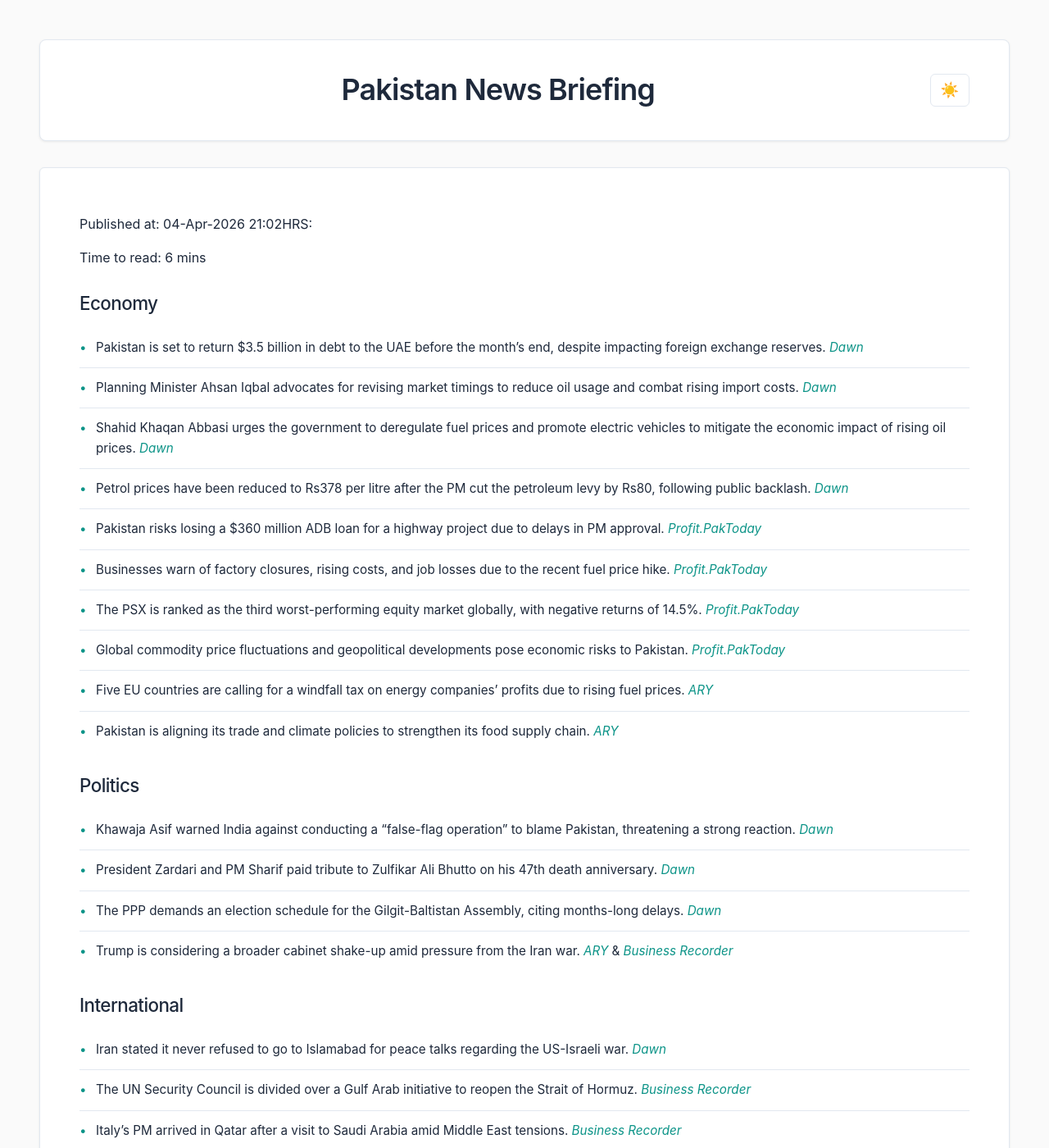
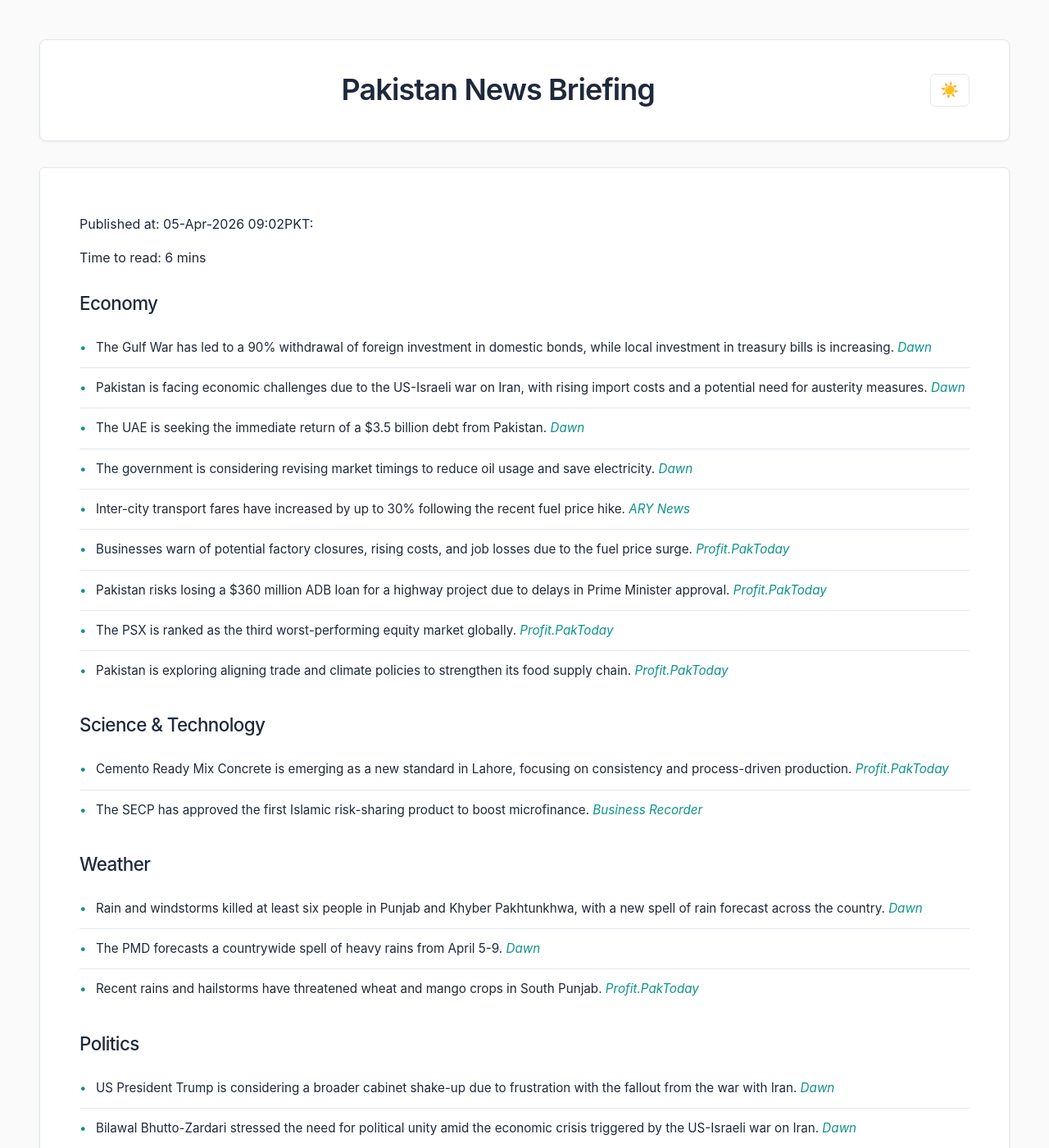
Before and after one commit to zsubzwary/news, a Jekyll site: the page built from en/index.md, in a window 1280 px wide and 1400 px high. Shown: the whole window at 82% size. Built offline with Jekyll 4.4.1, drawn with Linux system fonts in a browser that asks for light colours; some web fonts are replaced; some of the changed text lies outside the part shown.

Commit message:
DateTime; 2026-04-05T04:02:59.433Z

```diff
--- a/en/index.md
+++ b/en/index.md
@@ -4,77 +4,80 @@ title: Pakistan News Briefing
 lang: en
 ---
 
-Published at: 04-Apr-2026 21:02HRS:
+Published at: 05-Apr-2026 09:02PKT:
 
 Time to read: 6 mins
 
 ### Economy
-- Pakistan is set to return $3.5 billion in debt to the UAE before the month's end, despite impacting foreign exchange reserves. *[Dawn](https://www.dawn.com/news/1988580/fo-rejects-misleading-unfounded-commentary-regarding-financial-deposits-from-uae)*
-- Planning Minister Ahsan Iqbal advocates for revising market timings to reduce oil usage and combat rising import costs. *[Dawn](https://www.dawn.com/news/1988554/planning-minister-advocates-for-revising-market-timings-to-rein-in-oil-import-bill)*
-- Shahid Khaqan Abbasi urges the government to deregulate fuel prices and promote electric vehicles to mitigate the economic impact of rising oil prices. *[Dawn](https://www.dawn.com/news/1988532/shahid-khaqan-urges-govt-to-deregulate-fuel-prices-promote-electric-vehicles)*
-- Petrol prices have been reduced to Rs378 per litre after the PM cut the petroleum levy by Rs80, following public backlash. *[Dawn](https://www.dawn.com/news/1988380/petrol-price-drops-to-rs378-as-pm-cuts-levy-amid-backlash)*
-- Pakistan risks losing a $360 million ADB loan for a highway project due to delays in PM approval. *[Profit.PakToday](https://profit.pakistantoday.com.pk/2026/04/04/pakistan-risks-losing-360-million-adb-loan-as-carec-project-awaits-pm-approval/)*
-- Businesses warn of factory closures, rising costs, and job losses due to the recent fuel price hike. *[Profit.PakToday](https://profit.pakistantoday.com.pk/2026/04/04/businesses-warn-of-factory-closures-rising-costs-job-losses-as-fuel-hike-strains-industry-smes-agriculture/)*
-- The PSX is ranked as the third worst-performing equity market globally, with negative returns of 14.5%. *[Profit.PakToday](https://profit.pakistantoday.com.pk/2026/04/04/psx-sentiment-to-hinge-on-middle-east-conflict-developments-report/)*
-- Global commodity price fluctuations and geopolitical developments pose economic risks to Pakistan. *[Profit.PakToday](https://profit.pakistantoday.com.pk/2026/04/04/global-commodity-price-fluctuations-geopolitical-developments-pose-economic-risks-govt-tells-na/)*
-- Five EU countries are calling for a windfall tax on energy companies’ profits due to rising fuel prices. *[ARY](https://arynews.tv/five-eu-countries-call-for-windfall-tax-on-energy-companies/)*
-- Pakistan is aligning its trade and climate policies to strengthen its food supply chain. *[ARY](https://arynews.tv/climate-strategies-for-food-supply-security-in-pakistan/)*
+- The Gulf War has led to a 90% withdrawal of foreign investment in domestic bonds, while local investment in treasury bills is increasing. *[Dawn](https://www.dawn.com/news/1988678/gulf-war-erodes-90pc-investment-in-t-bills)*
+- Pakistan is facing economic challenges due to the US-Israeli war on Iran, with rising import costs and a potential need for austerity measures. *[Dawn](https://www.dawn.com/news/1988666/me-war-compounds-asia-humanitarian-crises)*
+- The UAE is seeking the immediate return of a $3.5 billion debt from Pakistan. *[Dawn](https://www.dawn.com/news/1988580/fo-rejects-misleading-unfounded-commentary-regarding-financial-deposits-from-uae)*
+- The government is considering revising market timings to reduce oil usage and save electricity. *[Dawn](https://www.dawn.com/news/1988554/planning-minister-advocates-for-revising-market-timings-to-rein-in-oil-import-bill)*
+- Inter-city transport fares have increased by up to 30% following the recent fuel price hike. *[ARY News](https://arynews.tv/inter-city-transport-fares-jump-up-to-30-after-fuel-price-hike/)*
+- Businesses warn of potential factory closures, rising costs, and job losses due to the fuel price surge. *[Profit.PakToday](https://profit.pakistantoday.com.pk/2026/04/04/businesses-warn-of-factory-closures-rising-costs-job-losses-as-fuel-hike-strains-industry-smes-agriculture/)*
+- Pakistan risks losing a $360 million ADB loan for a highway project due to delays in Prime Minister approval. *[Profit.PakToday](https://profit.pakistantoday.com.pk/2026/04/04/pakistan-risks-losing-360-million-adb-loan-as-carec-project-awaits-pm-approval/)*
+- The PSX is ranked as the third worst-performing equity market globally. *[Profit.PakToday](https://profit.pakistantoday.com.pk/2026/04/04/psx-sentiment-to-hinge-on-middle-east-conflict-developments-report/)*
+- Pakistan is exploring aligning trade and climate policies to strengthen its food supply chain. *[Profit.PakToday](https://profit.pakistantoday.com.pk/2026/04/04/pakistan-moves-to-align-trade-climate-policies-to-strengthen-food-supply-chain/)*
+
+### Science & Technology
+- Cemento Ready Mix Concrete is emerging as a new standard in Lahore, focusing on consistency and process-driven production. *[Profit.PakToday](https://profit.pakistantoday.com.pk/2026/04/04/cemento-a-new-standard-for-ready-mix-concrete-emerges-in-lahore/)*
+- The SECP has approved the first Islamic risk-sharing product to boost microfinance. *[Business Recorder](https://www.brecorder.com/news/40414833/secp-approves-first-islamic-risk-sharing-product-to-boost-microfinance)*
+
+### Weather
+- Rain and windstorms killed at least six people in Punjab and Khyber Pakhtunkhwa, with a new spell of rain forecast across the country. *[Dawn](https://www.dawn.com/news/1988684/rains-in-kp-punjab-kill-six-amid-new-spell-forecast)*
+- The PMD forecasts a countrywide spell of heavy rains from April 5-9. *[Dawn](https://www.dawn.com/news/1988560/pmd-forecasts-countrywide-spell-of-heavy-rains-from-april-5-9)*
+- Recent rains and hailstorms have threatened wheat and mango crops in South Punjab. *[Profit.PakToday](https://profit.pakistantoday.com.pk/2026/04/04/rains-hailstorms-threaten-wheat-mango-crops-in-south-punjab/)*
 
 ### Politics
-- Khawaja Asif warned India against conducting a “false-flag operation” to blame Pakistan, threatening a strong reaction. *[Dawn](https://www.dawn.com/news/1988527/khawaja-asif-warns-india-against-conducting-false-flag-operation)*
-- President Zardari and PM Sharif paid tribute to Zulfikar Ali Bhutto on his 47th death anniversary. *[Dawn](https://www.dawn.com/news/1988517/president-pm-pay-tribute-to-zulfikar-ali-bhutto-on-47th-death-anniversary)*
-- The PPP demands an election schedule for the Gilgit-Baltistan Assembly, citing months-long delays. *[Dawn](https://www.dawn.com/news/1988514/ppp-demands-election-schedule-for-gilgit-baltistan-assembly-amid-months-long-delay-in-polls)*
-- Trump is considering a broader cabinet shake-up amid pressure from the Iran war. *[ARY](https://arynews.tv/trump-weighs-broader-cabinet-shake-up-as-iran-war-pressure-grows)* & *[Business Recorder](https://www.brecorder.com/news/40414775/trump-weighs-broader-cabinet-shake-up-as-iran-war-pressure-grows)*
+- US President Trump is considering a broader cabinet shake-up due to frustration with the fallout from the war with Iran. *[Dawn](https://www.dawn.com/news/1988668/us-president-weighs-broader-cabinet-shake-up)*
+- Bilawal Bhutto-Zardari stressed the need for political unity amid the economic crisis triggered by the US-Israeli war on Iran. *[Dawn](https://www.dawn.com/news/1988572/bilawal-stresses-political-unity-amid-economic-crisis-triggered-by-us-israeli-war-on-iran)*
+- Khawaja Asif warned India against conducting a “false-flag operation”. *[Dawn](https://www.dawn.com/news/1988527/khawaja-asif-warns-india-against-conducting-false-flag-operation)*
+- The Foreign Office rejected “misleading and unfounded commentary” regarding financial deposits from the UAE. *[Dawn](https://www.dawn.com/news/1988580/fo-rejects-misleading-unfounded-commentary-regarding-financial-deposits-from-uae)*
+
+### National
+- Six people were killed in Punjab and KP due to recent rain and windstorms. *[Dawn](https://www.dawn.com/news/1988684/rains-in-kp-punjab-kill-six-amid-new-spell-forecast)*
+- A suicide bombing in Bannu killed five civilians. *[Dawn](https://www.dawn.com/news/1988735/bannu-bombing)*
+- The Pakistan Navy inducted its second Milgem-class corvette, PNS Khaibar. *[Dawn](https://www.dawn.com/news/1988533/pakistan-navy-inducts-second-milgem-class-corvette-into-fleet)* & *[Business Recorder](https://www.brecorder.com/news/40414824/navy-inducts-advanced-corvette)*
+- PM Shehbaz Sharif announced the disbursement of relief funds to public transport and freight operators through digital wallets. *[Dawn](https://www.dawn.com/news/1988594/pm-says-disbursement-of-funds-for-public-transport-freight-operators-has-begun-through-digital-wallets)*
+- NADRA announced a new schedule for mobile registration units across Pakistan. *[ARY News](https://arynews.tv/nadra-announces-new-schedule-for-mobile-registration-units-across-pakistan/)*
+- The PFA seized fake beverages and discarded 1,300kg of dead chicken meat. *[Business Recorder](https://www.brecorder.com/news/40414828/pfa-seizes-fake-beverages-discards-1300kg-of-dead-chicken-meat)*
+- Farmers are set to receive Rs1500 per acre in relief. *[Business Recorder](https://www.brecorder.com/news/40414829/farmers-to-get-rs1500-per-acre-relief)*
 
 ### International
-- Iran stated it never refused to go to Islamabad for peace talks regarding the US-Israeli war. *[Dawn](https://www.dawn.com/news/1988544/never-refused-to-go-to-islamabad-iran-says-us-media-misrepresenting-its-position-on-peace-talks)*
-- The UN Security Council is divided over a Gulf Arab initiative to reopen the Strait of Hormuz. *[Business Recorder](https://www.brecorder.com/news/40414785/unsc-divided-as-gulf-pushes-to-reopen-hormuz)*
-- Italy’s PM arrived in Qatar after a visit to Saudi Arabia amid Middle East tensions. *[Business Recorder](https://www.brecorder.com/news/40414780/italian-pm-arrives-in-qatar-after-saudi-arabia-visit)*
-- Zelensky is in Istanbul for security talks with Erdogan. *[Business Recorder](https://www.brecorder.com/news/40414778/zelensky-in-istanbul-for-security-talks-with-erdogan)*
-- India has made its first Iranian oil buy in seven years. *[ARY](https://arynews.tv/india-makes-first-iranian-oil-buy-in-seven-years-with-no-payment-problems/)* & *[Business Recorder](https://www.brecorder.com/news/40414769/india-makes-first-iranian-oil-buy-in-seven-years-with-no-payment-problems)*
-- Trump issued a 48-hour ultimatum to Iran regarding the Strait of Hormuz. *[ARY](https://arynews.tv/trump-issues-stern-warning-to-iran-over-strait-of-hormuz/)* & *[Business Recorder](https://www.brecorder.com/news/40414785/trump-gives-iran-48-hours-to-make-deal-or-face-hell)*
-- Iran’s Revolutionary Guards targeted an Israel-linked ship in the Gulf. *[Business Recorder](https://www.brecorder.com/news/40414782/iran-guards-say-targeted-israel-linked-ship-in-gulf)*
+- Trump warned Iran to “make a deal or open up” the Hormuz Strait, amid escalating tensions. *[Dawn](https://www.dawn.com/news/1988682/trump-warns-of-hell-as-iran-fights-back)*
+- Iranian missiles landed near military headquarters in Tel Aviv, and a drone set an Israeli tanker on fire. *[Dawn](https://www.dawn.com/news/1988682/trump-warns-of-hell-as-iran-fights-back)*
+- The US and Israel bombed petrochemical facilities and the Bushehr nuclear plant in Iran. *[Dawn](https://www.dawn.com/news/1988682/trump-warns-of-hell-as-iran-fights-back)*
+- Israeli strikes hit a hospital and homes in South Lebanon. *[Dawn](https://www.dawn.com/news/1988669/israeli-strikes-hit-hospital-homes-in-south-lebanon)*
+- Indonesia received the bodies of three peacekeepers slain by Israel. *[Dawn](https://www.dawn.com/news/1988669/israeli-strikes-hit-hospital-homes-in-south-lebanon)*
+- The US arrested relatives of a top Iranian commander assassinated in 2020. *[Dawn](https://www.dawn.com/news/1988582/us-arrests-relatives-of-top-iranian-commander-assassinated-in-2020-strike-on-baghdad)*
+- The UAE condemned vandalism at its embassy in Damascus. *[Dawn](https://www.dawn.com/news/1988595/uae-condemns-acts-of-vandalism-at-its-embassy-in-damascus)*
+- The Middle East war is compounding humanitarian crises across Asia. *[Dawn](https://www.dawn.com/news/1988666/me-war-compounds-asia-humanitarian-crises)*
+- US intelligence suggests Iran is unlikely to ease its chokehold on the Strait of Hormuz soon. *[ARY News](https://arynews.tv/strait-of-hormuz-us-policy-and-regional-tensions/)*
+- Slovakia suggests the EU drop sanctions on Russian oil and gas. *[ARY News](https://arynews.tv/slovak-pm-says-eu-should-drop-sanctions-on-russian-oil-and-gas-to-boost-energy-security/)*
 
-### Science & Technology
-- Scientists have found evidence for theorized gargantuan star explosions. *[Dawn](https://www.dawn.com/news/1988354/scientists-find-evidence-for-theorised-gargantuan-star-explosions)*
-- Canadian astronaut Jeremy Hansen described his Artemis journey as “phenomenal.” *[Dawn](https://www.dawn.com/news/1988549/like-falling-out-of-the-sky-canadian-astronaut-describes-phenomenal-artemis-journey)*
-- Artemis astronauts have passed the halfway point on their way to the Moon. *[Dawn](https://www.dawn.com/news/1988493/artemis-astronauts-pass-half-way-point-on-way-to-moon)*
-
-### Weather
-- Pakistan is expected to experience heavy rains from April 5-9. *[Dawn](https://www.dawn.com/news/1988560/pmd-forecasts-countrywide-spell-of-heavy-rains-from-april-5-9)* & *[Business Recorder](https://www.brecorder.com/news/40414781/pmd-forecasts-fresh-spell-of-rain-thunderstorm-for-karachi-lahore-other-cities)*
-- Karachi and other Sindh cities have set new weather records for April, including a 41-year record for rainfall. *[Dawn](https://www.dawn.com/news/1988421/karachi-other-sindh-cities-set-new-weather-records-for-april)*
-- Rain and hailstorms have threatened wheat and mango crops in South Punjab. *[Profit.PakToday](https://profit.pakistantoday.com.pk/2026/04/04/rains-hailstorms-threaten-wheat-mango-crops-in-south-punjab/)*
-- Heavy rain and storms have killed at least 121 people in Afghanistan and Pakistan over the past two weeks. *[Business Recorder](https://www.brecorder.com/news/40414783/rain-storms-kill-121-in-afghanistan-pakistan-in-two-weeks)*
-
-### National
-- The Pakistan Navy inducted its second Milgem-class corvette, PNS Khaibar, into its fleet. *[Dawn](https://www.dawn.com/news/1988533/pakistan-navy-inducts-second-milgem-class-corvette-into-fleet)* & *[Business Recorder](https://www.brecorder.com/news/40414779/pakistan-navy-adds-advanced-pns-khaibar-to-its-naval-fleet)*
-- The Supreme Court has fixed a hearing for Zahir Jaffer’s review plea in the Noor Mukadam case for April 8. *[Dawn](https://www.dawn.com/news/1988520/noor-mukadam-case-sc-fixes-hearing-of-zahir-jaffers-review-plea-for-april-8)*
+### Sports
+- No relevant news in provided articles.
 
 ### Health
-- The family of Virginia Giuffre urged King Charles to meet Epstein survivors during his US visit. *[Dawn](https://www.dawn.com/news/1988577/virginia-giuffres-family-urges-king-charles-to-meet-epstein-survivors-during-us-visit)* & *[ARY](https://arynews.tv/virginia-giuffres-family-urges-king-charles-to-meet-epstein-survivors/)*
-
-### Sports
-- Erling Haaland scored a hat-trick as Manchester City beat Liverpool 4-0 in the FA Cup. *[ARY](https://arynews.tv/erling-haaland-hat-trick-helps-man-city-beat-liverpool-4-0/)*
+- The WHO reports over 4.3 million displaced and 116 attacks on healthcare facilities due to the conflict in Iran. *[Dawn](https://www.dawn.com/news/1988682/trump-warns-of-hell-as-iran-fights-back)*
 
 ### Other
-- Iran and the US are racing to find the crew member of a crashed American fighter jet. *[Dawn](https://www.dawn.com/news/1988487/iran-us-race-to-find-crew-member-of-crashed-american-fighter-jet)*
-- A projectile hit near Iran’s Bushehr nuclear plant, killing one person. *[Business Recorder](https://www.brecorder.com/news/40414773/iaea-says-projectile-hits-near-irans-bushehr-nuclear-plant-killing-one)*
-- A 6.0 magnitude earthquake struck off the north coast of Indonesia. *[Business Recorder](https://www.brecorder.com/news/40414777/magnitude-60-earthquake-strikes-off-north-indonesia-usgs)*
-- Russia is pulling more staff from Iran’s nuclear plant after a reported strike. *[Business Recorder](https://www.brecorder.com/news/40414773/iaea-says-projectile-hits-near-irans-bushehr-nuclear-plant-killing-one)*
-- Russian oil terminals remain unable to accept shipments after attacks. *[ARY](https://arynews.tv/russian-oil-terminals-under-attack-unable-to-accept-shipments-for-second-week-sources-say/)*
-- Cemento Ready Mix Concrete is emerging as a new standard in Lahore’s construction industry. *[Profit.PakToday](https://profit.pakistantoday.com.pk/2026/04/04/cemento-a-new-standard-for-ready-mix-concrete-emerges-in-lahore/)*
-- Inter-city transport fares have increased by up to 30% following the fuel price hike. *[Profit.PakToday](https://profit.pakistantoday.com.pk/2026/04/04/inter-city-transport-fares-jump-up-to-30-after-fuel-price-hike/)*
-- Pakistan is seeking to import cheaper Iranian oil despite sanctions. *[Profit.PakToday](https://profit.pakistantoday.com.pk/2026/04/04/pakistan-cant-import-cheaper-iranian-oil-because-of-sanctions-is-there-a-case-to-be-made-to-do-it-anyways/)*
-- The SECP has approved the first Islamic risk-sharing product. *[Business Recorder](https://www.brecorder.com/news/40414774/secp-approves-first-islamic-risk-sharing-product)*
-- The Trump administration filed an emergency motion to resume ballroom work at the White House. *[ARY](https://arynews.tv/trump-administration-files-emergency-motion-to-resume-ballroom-work-citing-security-issues/)* & *[Business Recorder](https://www.brecorder.com/news/40414775/trump-weighs-broader-cabinet-shake-up-as-iran-war-pressure-grows)*
-- Erdogan stated the Middle East war has caused a “geostrategic impasse”. *[Business Recorder](https://www.brecorder.com/news/40414786/erdogan-says-mideast-war-has-caused-geostrategic-impasse)*
-- The IMF urges the BOJ to continue raising rates despite the Iran war risks. *[Business Recorder](https://www.brecorder.com/news/40414770/imf-urges-boj-to-keep-raising-rates-even-as-iran-war-poses-new-risks)*
-- No war-related surcharges are being imposed on shipments. *[Business Recorder](https://www.brecorder.com/news/40414771/no-war-related-surcharges-on-in-transit-or-alternate-route-shipments-agents-confirm)*
-- Power minister signals an electricity tariff hike after the fuel price surge. *[Profit.PakToday](https://profit.pakistantoday.com.pk/2026/04/04/power-minister-signals-electricity-tariff-hike-after-fuel-price-surge/)*
-- The FO rejected commentary regarding financial deposits from the UAE, calling it a routine transaction. *[Dawn](https://www.dawn.com/news/1988580/fo-rejects-misleading-unfounded-commentary-regarding-financial-deposits-from-uae)*
-- The Iranian FM clarified that Tehran never refused to visit Islamabad for talks. *[Business Recorder](https://www.brecorder.com/news/40414784/iranian-fm-clarifies-we-have-never-refused-to-visit-islamabad-for-talks)*
-- The government is activating a high-level monitoring mechanism to track global commodity markets. *[Profit.PakToday](https://profit.pakistantoday.com.pk/2026/04/04/global-commodity-price-fluctuations-geopolitical-developments-pose-economic-risks-govt-tells-na/)*
-- A new procedure has been announced for obtaining petrol at Rs100 per liter. *[ARY](https://arynews.tv/how-to-get-rs100-per-liter-petrol-full-procedure/)*
-- The government is offering a fuel subsidy for motorbike owners. *[ARY](https://arynews.tv/how-to-get-rs100-per-liter-petrol-full-procedure/)*
-- The PM has declared that all cabinet members will forgo their salaries for six months. *[Dawn](https://www.dawn.com/news/1988380/petrol-price-drops-to-rs378-as-pm-cuts-levy-amid-backlash)*
-- The government is activating austerity measures. *[Profit.PakToday](https://profit.pakistantoday.com.pk/2026/04/04/global-commodity-price-fluctuations-geopolitical-developments-pose-economic-risks-govt-tells-na/)*
+- Mahnoor Mirza accused Ali Raza of ghosting her during affairs. *[ARY News](https://arynews.tv/mahnoor-mirza-accuses-ali-raza-of-ghosting-her-during-affairs/)*
+- Virginia Giuffre’s family urged King Charles to meet Epstein survivors. *[ARY News](https://arynews.tv/virginia-giuffres-family-urges-king-charles-to-meet-epstein-survivors-during-us-visit/)*
+- US envoys Witkoff and Kushner could visit Ukraine. *[ARY News](https://arynews.tv/us-envoys-witkoff-and-kushner-could-visit-ukraine-kyiv-says/)*
+- Baisakhi festival to be celebrated from April 10th. *[Business Recorder](https://www.brecorder.com/news/40414826/baisakhi-festival-to-be-celebrated-from-10th)*
+- Candice King and Steven Krueger tied the knot. *[ARY News](https://arynews.tv/candice-king-steven-krueger-tie-the-knot-in-small-ceremony/)*
+- Concerns voiced over flaws in rules for Sindh Women Agri Workers’ Act 2019. *[Business Recorder](https://www.brecorder.com/news/40414822/rules-for-sindh-women-agri-workers-act-2019-concerns-voiced-over-flaws)*
+- Collaboration sought for girls’ education in Sindh. *[Business Recorder](https://www.brecorder.com/news/40414820/collaboration-sought-for-girls-education)*
+- SAU alumnus highlights livestock sector at SCO Youth Conference. *[Business Recorder](https://www.brecorder.com/news/40414821/sau-alumnus-highlights-livestock-sector-at-sco-youth-conference)*
+- Governor underscores need for boosting business activities. *[Business Recorder](https://www.brecorder.com/news/40414835/governor-underscores-need-for-boosting-business-activities)*
+- PPP leaders highlight the importance of Bhutto’s legacy. *[Business Recorder](https://www.brecorder.com/news/40414838/ppp-leaders-fondly-highlight-importance-of-bhuttos-legacy)*
+- Tourism Malaysia returns to Pakistan Travel Mart. *[Business Recorder](https://www.brecorder.com/news/40414808/tourism-malaysia-returns-to-pakistan-travel-mart)*
+- SSWMB has failed to deliver, says JI. *[Business Recorder](https://www.brecorder.com/news/40414807/sswmb-has-failed-to-deliver-says-ji)*
+- Experts suggest effective control over tax evasion in tobacco sector. *[Business Recorder](https://www.brecorder.com/news/40414831/experts-suggest-effective-control-over-tax-evasion-in-tobacco-sector)*
+- PRGMEA leader seeks platforms such as ‘Moscow Fashion Week’. *[Business Recorder](https://www.brecorder.com/news/40414830/prgmea-leader-seeks-platforms-such-as-moscow-fashion-week)*
+- At least 30 dead, 85 injured in various districts of KP since March 25. *[Business Recorder](https://www.brecorder.com/news/40414836/at-least-30-dead-85-injured-in-various-districts-of-kp-since-march-25-pdma)*
+- Pakistan slams vandalism targeting UAE embassy in Damascus. *[Business Recorder](https://www.brecorder.com/news/40414827/pakistans-role-in-ongoing-regional-conflict-mofa-labels-media-reports-claims-as-baseless-insinuations)*
+- Pakistan’s role in ongoing regional conflict: MOFA labels media reports claims as ‘baseless insinuations’. *[Business Recorder](https://www.brecorder.com/news/40414827/pakistans-role-in-ongoing-regional-conflict-mofa-labels-media-reports-claims-as-baseless-insinuations)*
+- Ehsaas Fuel Support Program provides Rs2000 petrol subsidy. *[ARY News](https://arynews.tv/how-to-get-rs2000-subsidy-on-petrol-ehsaas-fuel-support-prog/)*
+- Flopped war could lead to chaos. *[Dawn](https://www.dawn.com/news/1988731/flopped-war-could-lead-to-chaos)*
```
